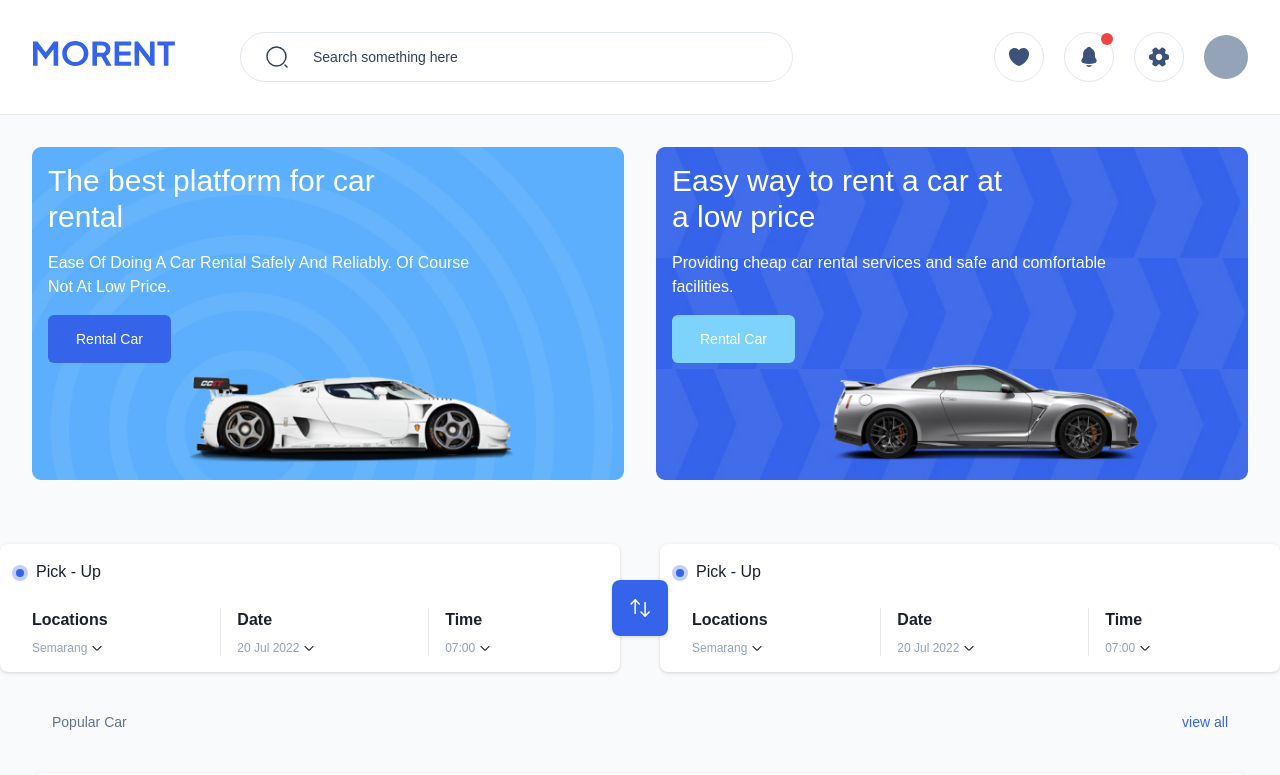
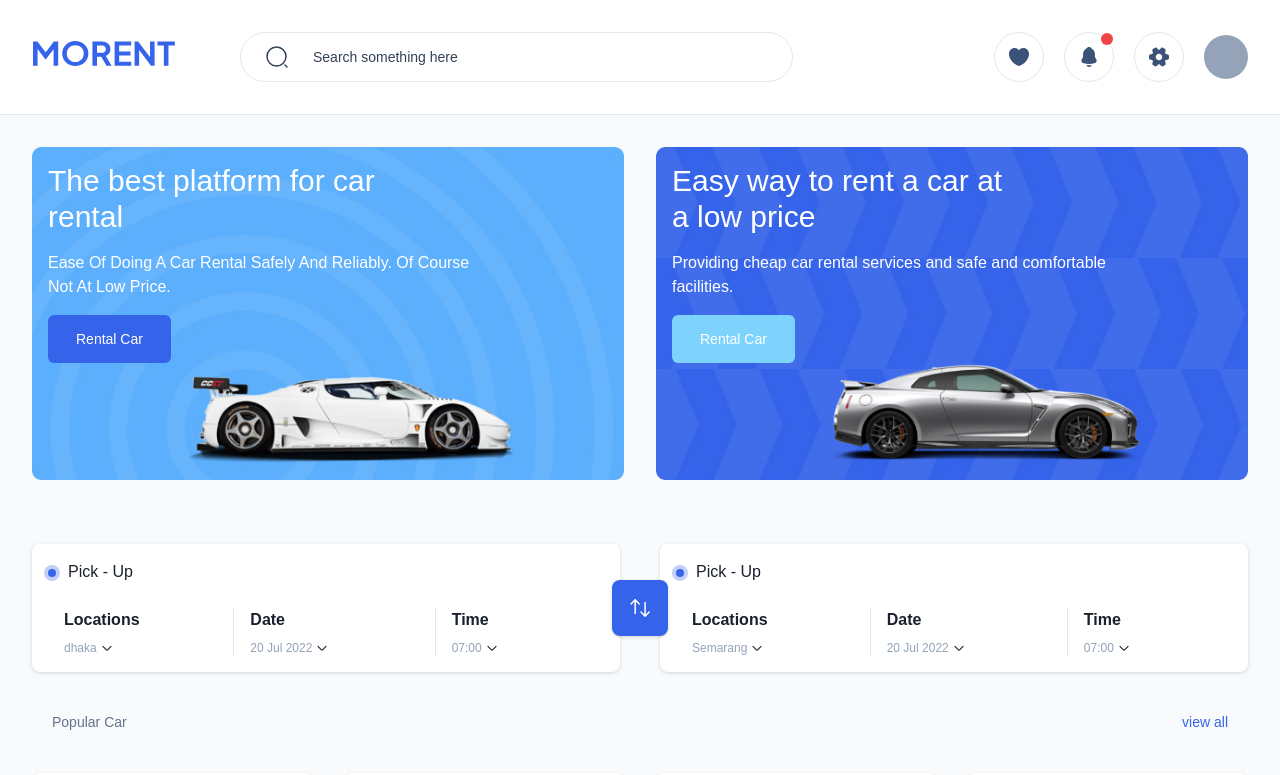
Before and after one commit to hasibulHossain/morent, a React (Create React App) app: page / in a window 1280 px wide. Shown: the top 775 px of the page. Built offline with nearby package versions, Linux system fonts and the light colour scheme.

Commit message:
add: added react select and update filter component

```diff
--- a/package.json
+++ b/package.json
@@ -3,6 +3,7 @@
   "version": "0.1.0",
   "private": true,
   "dependencies": {
+    "@headlessui/react": "^1.6.6",
     "@testing-library/jest-dom": "^5.14.1",
     "@testing-library/react": "^13.0.0",
     "@testing-library/user-event": "^13.2.1",
@@ -10,12 +11,14 @@
     "@types/node": "^16.7.13",
     "@types/react": "^18.0.0",
     "@types/react-dom": "^18.0.0",
+    "@types/react-select": "^5.0.1",
     "classnames": "^2.3.1",
     "formik": "^2.2.9",
     "react": "^18.2.0",
     "react-dom": "^18.2.0",
     "react-router-dom": "^6.3.0",
     "react-scripts": "5.0.1",
+    "react-select": "^5.4.0",
     "typescript": "^4.4.2",
     "web-vitals": "^2.1.0",
     "yup": "^0.32.11"
--- a/src/App.tsx
+++ b/src/App.tsx
@@ -5,6 +5,7 @@ import CarDetails from "./pages/car-details";
 import Checkout from "./pages/checkout";
 import Layout from "./container/layout/layout";
 import { BrowserRouter as Router, Routes, Route } from 'react-router-dom'
+import ScrollToTop from "./util/scroll-to-top/scroll-to-top";
 
 interface book {
   id: string;
@@ -38,6 +39,7 @@ function App() {
 
   return (
     <Router>
+      <ScrollToTop>
         <Routes>
           <Route path="/" element={<Layout />}>
             <Route index element={<HomePage />} />
@@ -48,6 +50,7 @@ function App() {
             <Route path="checkout" element={<Checkout />} />
           </Route>
         </Routes>
+      </ScrollToTop>
     </Router>
   )
 }
--- a/src/components/filter/filter.tsx
+++ b/src/components/filter/filter.tsx
@@ -1,10 +1,44 @@
-import React, {useContext} from 'react'
+import React, {useContext, useRef, useState} from 'react'
 import classNames from 'classnames'
 import { AppContext } from '../../App'
+import Select, {StylesConfig} from 'react-select';
+
+interface Options {
+  value: string;
+  label: string;
+}
+
+type IsMulti = false;
+
+const options: Options[] = [
+  { value: 'dhaka', label: 'dhaka' },
+  { value: 'Mirpur', label: 'Mirpur' },
+  { value: 'Mohakhali', label: 'Mohakhali' },
+  { value: 'Manikdi', label: 'Manikdi' },
+  { value: 'Uttara', label: 'Uttara' },
+  { value: 'Gulshan', label: 'Gulshan' },
+  { value: 'Gendaria', label: 'Gendaria' },
+  { value: 'Beribadh', label: 'Beribadh' },
+  { value: 'Gazipur', label: 'Gazipur' },
+];
 
 function Filter() {
   const state = useContext(AppContext);
+  const selectRef = useRef<any>();
+  const [isSelectOpen, setIsSelectOpen] = useState(false);
+  const [location, setLocation] = useState<Options>(options[0])
 
+  console.log(selectRef);
+
+  const selectHandler = () => {
+    if(!isSelectOpen) {
+      setTimeout(() => {
+        selectRef.current.focus();
+      });
+    };
+
+    setIsSelectOpen(prevState => !prevState);
+  }
   const classes = classNames('flex flex-col md:flex-row xl:flex-row', {
     'lg:flex-col': state.isFilterOpen,
     'lg:flex-row': !state.isFilterOpen,
@@ -15,6 +49,37 @@ function Filter() {
     'lg:my-0 lg:mx-11': !state.isFilterOpen,
   })
 
+  const customStyles: StylesConfig<Options, IsMulti> = {
+    control: (provided, state) => ({
+      ...provided,
+      border: 'none',
+      boxShadow: '0 0 0 rgba(0, 0, 0, 0)',
+      fontSize: '14px',
+      height: '16px',
+      minHeight: '16px',
+    }),
+    container: (provided, state) => ({
+      ...provided,
+      padding: '0px',
+      margin: '0px'
+    }),
+    dropdownIndicator: (provided, state) => ({
+      ...provided,
+      padding: '0px'
+    }),
+    indicatorSeparator: (provided, state) => ({
+      ...provided,
+      display: 'none'
+    }),
+    valueContainer: (provided, state) => ({
+      ...provided,
+      padding: '0px 6px 0px 0px',
+      minHeight: '16px',
+      height: '16px',
+    }),
+
+  };
+
   return (      <div className={classes}>
   {/* pick-up filter */}
   <div className='bg-white p-4 drop-shadow rounded-lg lg:flex-auto'>
@@ -23,15 +88,39 @@ function Filter() {
       <span className='text-base font-medium text-deepblack'>Pick - Up</span>
     </div>
     <div className='flex divide-x'>
-      <div className='flex-auto px-4'>
+      <div className='flex-none basis-1/3 px-4'>
         <p className='text-base font-bold text-deepblack pb-2'>Locations</p>
-        <p className='text-xs text-slate-400 flex items-center cursor-pointer'>
-          Semarang
-          <span className='inline-block ml-1'>
-          <svg width="12" height="12" fill="none" xmlns="http://www.w3.org/2000/svg"><path d="M6.0003 8.3997c-.35 0-.7-.135-.965-.4l-3.26-3.26c-.145-.145-.145-.385 0-.53.145-.145.385-.145.53 0l3.26 3.26c.24.24.63.24.87 0l3.26-3.26c.145-.145.385-.145.53 0 .145.145.145.385 0 .53l-3.26 3.26c-.265.265-.615.4-.965.4Z" fill="#1A202C" stroke="#1A202C" strokeWidth=".5"/></svg>
-          </span>
-        </p>
+        {
+          !isSelectOpen ? (
+            <p onClick={selectHandler} className='text-xs text-slate-400 flex items-center cursor-pointer'>
+              {location.label}
+              <span className='inline-block ml-1'>
+              <svg width="12" height="12" fill="none" xmlns="http://www.w3.org/2000/svg"><path d="M6.0003 8.3997c-.35 0-.7-.135-.965-.4l-3.26-3.26c-.145-.145-.145-.385 0-.53.145-.145.385-.145.53 0l3.26 3.26c.24.24.63.24.87 0l3.26-3.26c.145-.145.385-.145.53 0 .145.145.145.385 0 .53l-3.26 3.26c-.265.265-.615.4-.965.4Z" fill="#1A202C" stroke="#1A202C" strokeWidth=".5"/></svg>
+              </span>
+            </p>
+          ) : (
+            <div className='w-[150px] max-w-[150px]'>
+              <Select
+                onChange={(newValue, actionMeta) => setLocation(newValue as Options)}
+                onBlur={selectHandler}
+                styles={customStyles}
+                ref={selectRef}
+                inputId='select-input'
+                classNamePrefix="select"
+                defaultValue={options[0]}
+                openMenuOnFocus
+                isSearchable
+                name="location-select"
+                options={options}
+                menuPortalTarget={document.body}
+                blurInputOnSelect
+              />
+            </div>
+          )
+        }
+
       </div>
+
       <div className='flex-auto px-4'>
         <p className='text-base font-bold text-deepblack pb-2'>Date</p>
         <p className='text-xs text-slate-400 flex items-center cursor-pointer'>
--- a/src/components/section-title/section-title.tsx
+++ b/src/components/section-title/section-title.tsx
@@ -2,14 +2,17 @@ import {FC} from 'react';
 
 interface Props {
     title: string,
+    to?: string,
 }
 
 const SectionTitle:FC<Props> = (props: Props) => {
+  const { to = '#'} = props;
+
   return (
     <div className='container'>
     <div className=' flex justify-between items-center mt-8 mb-5 lg:my-10 lg:px-5'>
       <span className='inline-block text-slate-500 font-medium text-sm capitalize'>{props.title}</span>
-      <a href="#" className='inline-block text-primaryblue text-xs font-medium lg:text-sm'>
+      <a href={to} className='inline-block text-primaryblue text-xs font-medium lg:text-sm'>
         view all
       </a>
     </div>
--- a/src/components/tooltip/tooltip.tsx
+++ b/src/components/tooltip/tooltip.tsx
@@ -7,11 +7,13 @@ interface Props {
 const Tooltip:React.FC<Props> = ({ children }) => {
 
   return (
-    <span className='group-hover:inline-block group-hover:opacity-100 group-hover:duration-75 group-hover:delay-500 inline-block transition duration-300 opacity-0 w-auto min-w-max absolute text-xs text-white bg-deepblack rounded-sm left-1/2 -bottom-3/4 -translate-x-1/2 px-2 py-1'>
-        {
-            children
-        }
-    </span>
+    <div>
+      <span className='group-hover:inline-block group-hover:opacity-100 group-hover:duration-75 group-hover:delay-500 inline-block transition duration-300 opacity-0 w-auto min-w-max absolute text-xs text-white bg-deepblack rounded-sm left-1/2 -bottom-3/4 -translate-x-1/2 px-2 py-1'>
+          {
+              children
+          }
+      </span>
+    </div>
   )
 }
 
--- a/src/index.css
+++ b/src/index.css
@@ -10,16 +10,19 @@
   outline: 1px solid limegreen !important;
 }  */
 
-/* .ads-1 {
-    background: skyblue;
-    background-image: url("small-landscape-750x536.jpg");
-    background-image: -webkit-image-set(
-      url("small-landscape-750x536.jpg") 1x,
-      url("large-landscape-2048x1536.jpg") 2x);
-    background-image: image-set(
-      url("small-landscape-750x536.jpg") 1x,
-      url("large-landscape-2048x1536.jpg") 2x);
-    background-image: image-set(
-      url("small-landscape-750x536.jpg") 750w,
-      url("large-landscape-2048x1536.jpg") 20480w);
-  } */
+::-webkit-scrollbar-track {
+  -webkit-box-shadow: inset 0 0 6px rgba(0, 0, 0, 0.1);
+  background-color: #f5f5f5;
+  border-radius: 5px;
+}
+
+::-webkit-scrollbar {
+  width: 6px;
+  background-color: #f5f5f5;
+  border-radius: 5px;
+}
+
+::-webkit-scrollbar-thumb {
+  background-color: #b6b6b6;
+  border-radius: 5px;
+}
--- a/src/pages/home-page.tsx
+++ b/src/pages/home-page.tsx
@@ -1,10 +1,8 @@
 
-import carSuvImg from '../assets/imgs/car-suv.png';
 import Button from '../components/button/button';
 import ProductCard from '../components/product-card/product-card';
 import ProductCardBig from '../components/product-card-big/product-card-big';
 import SectionTitle from '../components/section-title/section-title';
-import Navbar from '../components/navbar/navbar';
 import Filter from '../components/filter/filter';
 import Footer from '../components/footer/footer';
 
@@ -38,15 +36,15 @@ function HomePage() {
     </header>
     <main className='pt-8 lg:pt-16'>
       {/* date filter */}
-      <div className=''>
+      <div className='container'>
         <Filter />
       </div>
       {/* title */}
-      <SectionTitle title='Popular car' />
+      <SectionTitle title='Popular car' to='/cars' />
 
       {/* popular car slider */}
       <div className='container'>
-        <div className='flex gap-5 overflow-hidden p-[1px]'>
+      <div className='overflow-hidden flex gap-5 p-[1px] -mr-4 sm:overflow-auto sm:mr-0 sm:grid sm:grid-cols-2 md:grid-cols-3 lg:gap-8 xl:grid-cols-4'>
           {/* car card */}
           <ProductCard />
           <ProductCard />
--- /dev/null
+++ b/src/util/scroll-to-top/scroll-to-top.tsx
@@ -0,0 +1,22 @@
+import React, { useEffect } from "react";
+import { useLocation } from "react-router";
+
+interface Props {
+    children: React.ReactNode;
+}
+
+const ScrollToTop = (props: Props) => {
+  const location = useLocation();
+
+  useEffect(() => {
+    window.scrollTo(0, 0);
+  }, [location]);
+
+  return (
+    <>
+      {props.children}
+    </>
+  );
+};
+
+export default ScrollToTop;
--- a/tailwind.config.js
+++ b/tailwind.config.js
@@ -37,6 +37,8 @@ module.exports = {
     }
   },
   plugins: [
-    require('@tailwindcss/forms'),
+    require('@tailwindcss/forms')({
+      strategy: 'class',
+    }),
   ],
 }
```
Also changed, not shown: src/components/navbar/navbar.tsx (+4 -4 lines), src/components/product-card/product-card.tsx (+8 -1 lines), 1 other file (tests, documents, lock files or other folders). Lines whose indentation alone changed are shown as unchanged.
